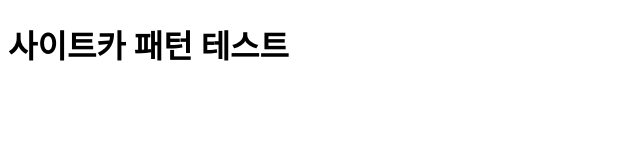
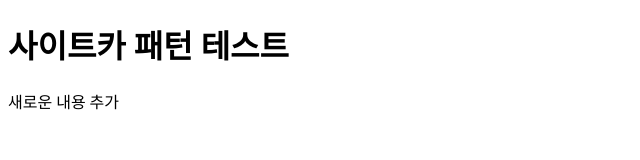
Before and after one commit to zipsinworm/content-cloner, a plain HTML site: page index.html in a window 1280 px wide. Shown: the whole page, without its empty margins (0-640 px from the left). Drawn offline with Linux system fonts and the light colour scheme.

Commit message:
Update index.html

```diff
--- a/index.html
+++ b/index.html
@@ -5,5 +5,6 @@
   </head>
   <body>
     <h1> 사이트카 패턴 테스트</h1>
+    <p> 새로운 내용 추가 </p>
   </body>
 </html>
```
